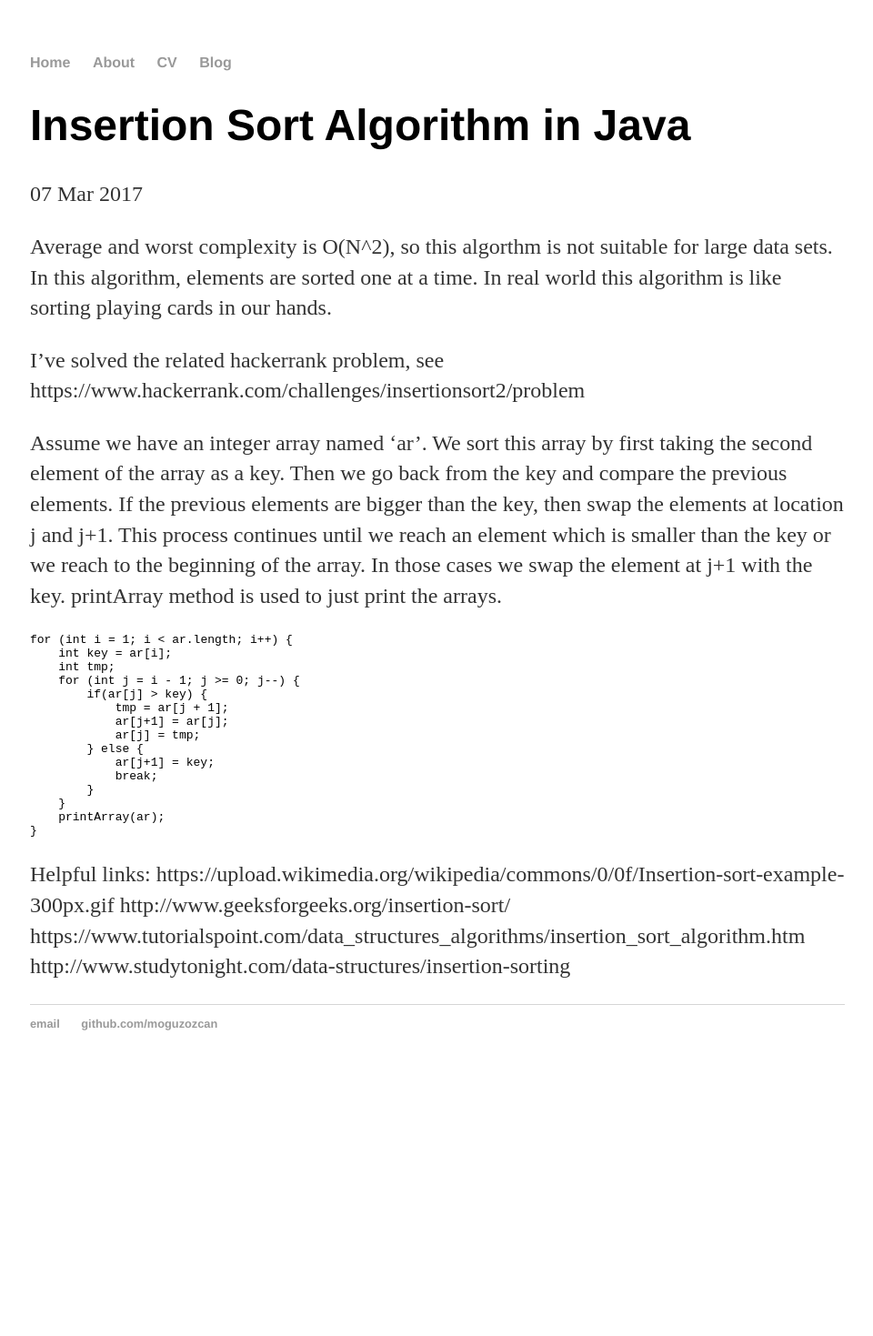
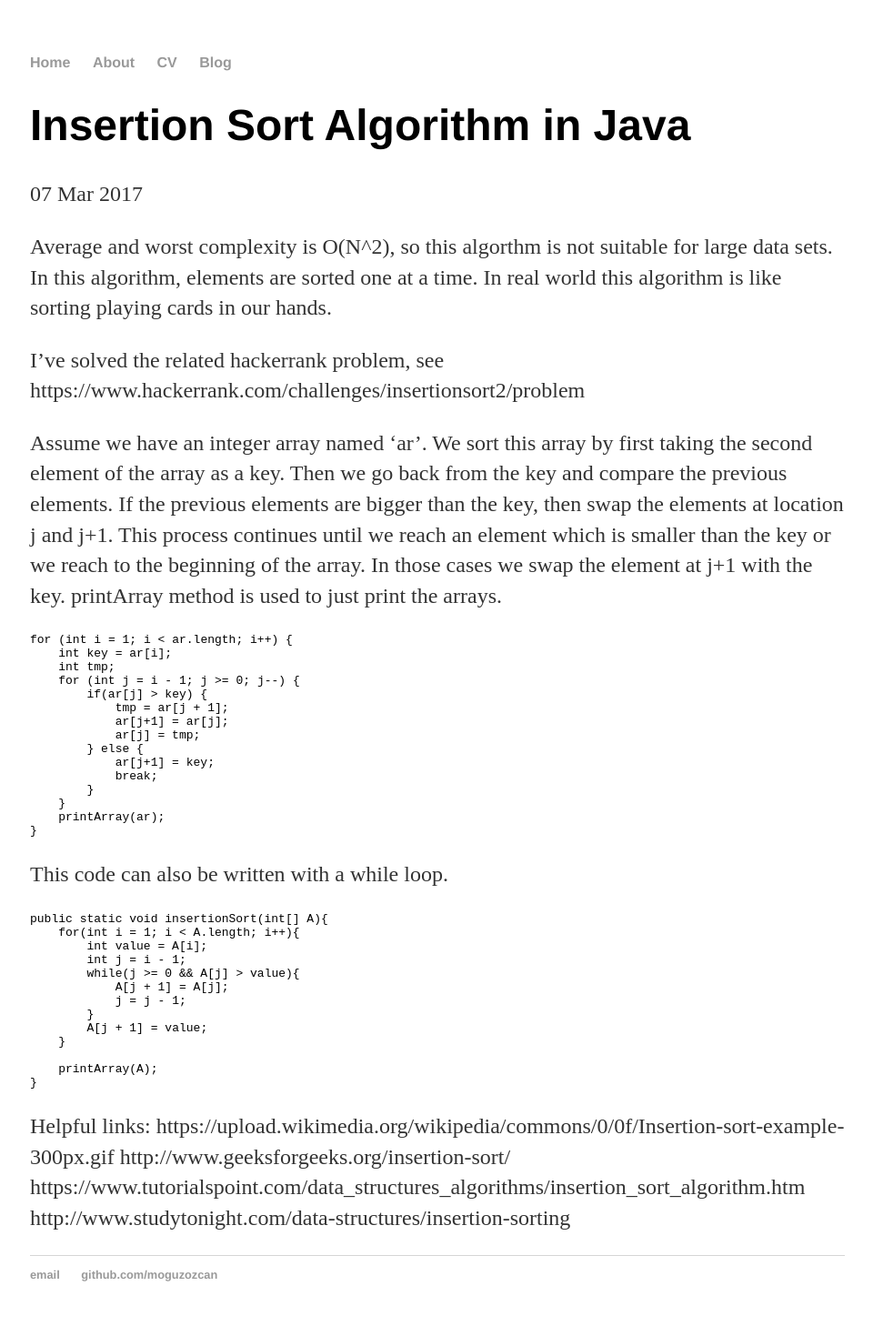
Before and after one commit to moguzozcan/moguzozcan.github.io, a Jekyll site: the page built from _posts/2017-03-07-Java-Insertion-Sort-Algorithm.md, in a window 1280 px wide. Shown: the whole page at 91% size, without its empty margins (159-1119 px from the left). Built offline with Jekyll 4.4.1, drawn with Linux system fonts in a browser that asks for light colours; before the commit the page ends 1193 px from its top, so only the background shows below that.

Commit message:
Update 2017-03-07-Java-Insertion-Sort-Algorithm.md

````diff
--- a/_posts/2017-03-07-Java-Insertion-Sort-Algorithm.md
+++ b/_posts/2017-03-07-Java-Insertion-Sort-Algorithm.md
@@ -28,6 +28,24 @@ for (int i = 1; i < ar.length; i++) {
 }
 ```
 
+This code can also be written with a while loop.
+
+```java
+public static void insertionSort(int[] A){
+    for(int i = 1; i < A.length; i++){
+        int value = A[i];
+        int j = i - 1;
+        while(j >= 0 && A[j] > value){
+            A[j + 1] = A[j];
+            j = j - 1;
+        }
+        A[j + 1] = value;
+    }
+
+    printArray(A);
+}
+ ```
+
 Helpful links:
 https://upload.wikimedia.org/wikipedia/commons/0/0f/Insertion-sort-example-300px.gif
 http://www.geeksforgeeks.org/insertion-sort/
````
